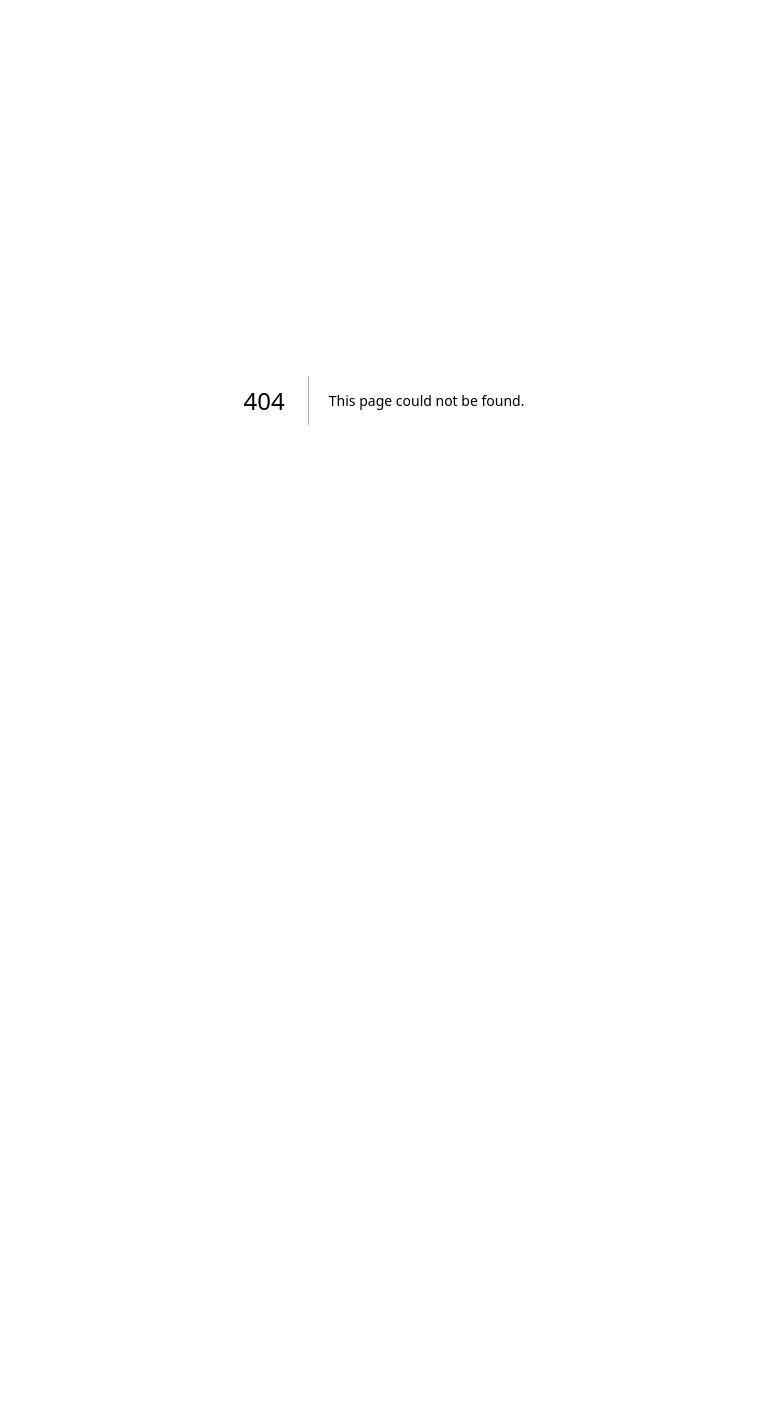
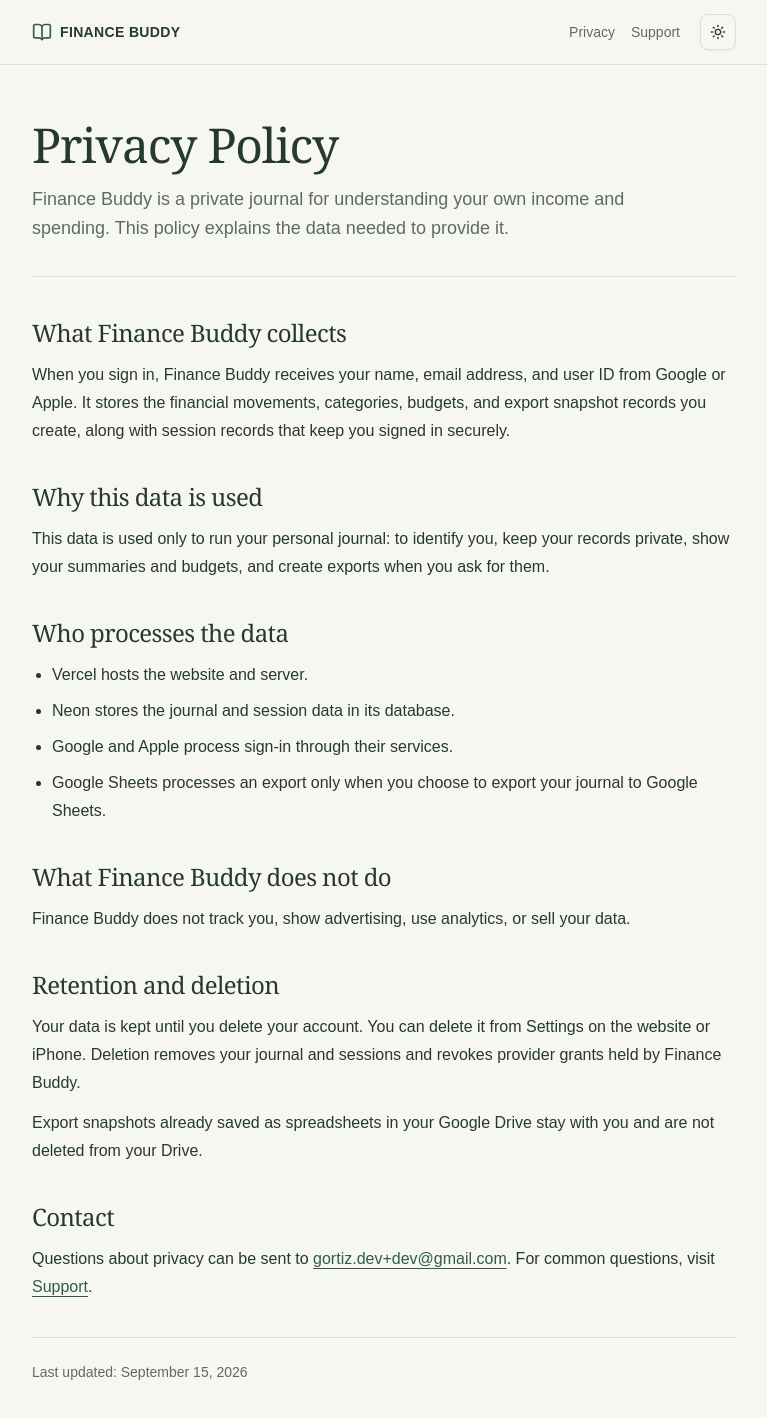
Before and after one commit to guillermo-rebolledo/finance-buddy, a Next.js app: page /privacy in a window 1280 px wide. Before the commit this address had no page. Shown: the top 1418 px of the page, without its empty margins (256-1023 px from the left). Before the commit the page ends 800 px from the top, so only its background shows below. Built offline with nearby package versions, Linux system fonts and the light colour scheme.

Commit message:
Add public privacy and support pages

```diff
--- a/src/app/login/page.tsx
+++ b/src/app/login/page.tsx
@@ -12,6 +12,7 @@ import { Alert, AlertTitle, AlertDescription } from "@/components/ui/alert";
 import { Badge } from "@/components/ui/badge";
 import { ModeToggle } from "@/components/mode-toggle";
 import { BookOpen, LockKeyhole } from "lucide-react";
+import Link from "next/link";
 export const dynamic = "force-dynamic";
 export default async function Login({
   searchParams,
@@ -80,9 +81,15 @@ export default async function Login({
             </div>
           </CardContent>
           <CardFooter>
-            <p className="text-xs leading-relaxed text-muted-foreground">
-              Only you can see the journal tied to this account.
-            </p>
+            <div className="flex flex-col gap-2 text-xs leading-relaxed text-muted-foreground">
+              <p>Only you can see the journal tied to this account.</p>
+              <Link
+                href="/privacy"
+                className="w-fit text-primary underline underline-offset-4"
+              >
+                Privacy Policy
+              </Link>
+            </div>
           </CardFooter>
         </Card>
       </div>
--- /dev/null
+++ b/src/app/privacy/page.tsx
@@ -0,0 +1,85 @@
+import type { Metadata } from "next";
+import Link from "next/link";
+import { PublicPage } from "@/components/public-page";
+import { SUPPORT_EMAIL } from "@/lib/site";
+
+export const metadata: Metadata = {
+  title: "Privacy Policy · Finance Buddy",
+  description: "How Finance Buddy collects, uses, and protects your data.",
+};
+
+export default function Privacy() {
+  return (
+    <PublicPage
+      title="Privacy Policy"
+      description="Finance Buddy is a private journal for understanding your own income and spending. This policy explains the data needed to provide it."
+    >
+      <section>
+        <h2>What Finance Buddy collects</h2>
+        <p>
+          When you sign in, Finance Buddy receives your name, email address,
+          and user ID from Google or Apple. It stores the financial movements,
+          categories, budgets, and export snapshot records you create, along
+          with session records that keep you signed in securely.
+        </p>
+      </section>
+
+      <section>
+        <h2>Why this data is used</h2>
+        <p>
+          This data is used only to run your personal journal: to identify
+          you, keep your records private, show your summaries and budgets, and
+          create exports when you ask for them.
+        </p>
+      </section>
+
+      <section>
+        <h2>Who processes the data</h2>
+        <ul>
+          <li>Vercel hosts the website and server.</li>
+          <li>Neon stores the journal and session data in its database.</li>
+          <li>Google and Apple process sign-in through their services.</li>
+          <li>
+            Google Sheets processes an export only when you choose to export
+            your journal to Google Sheets.
+          </li>
+        </ul>
+      </section>
+
+      <section>
+        <h2>What Finance Buddy does not do</h2>
+        <p>
+          Finance Buddy does not track you, show advertising, use analytics,
+          or sell your data.
+        </p>
+      </section>
+
+      <section>
+        <h2>Retention and deletion</h2>
+        <p>
+          Your data is kept until you delete your account. You can delete it
+          from Settings on the website or iPhone. Deletion removes your
+          journal and sessions and revokes provider grants held by Finance
+          Buddy.
+        </p>
+        <p>
+          Export snapshots already saved as spreadsheets in your Google Drive
+          stay with you and are not deleted from your Drive.
+        </p>
+      </section>
+
+      <section>
+        <h2>Contact</h2>
+        <p>
+          Questions about privacy can be sent to{" "}
+          <a href={`mailto:${SUPPORT_EMAIL}`}>{SUPPORT_EMAIL}</a>. For common
+          questions, visit <Link href="/support">Support</Link>.
+        </p>
+      </section>
+
+      <p className="border-t pt-6 text-sm text-muted-foreground">
+        Last updated: September 15, 2026
+      </p>
+    </PublicPage>
+  );
+}
--- /dev/null
+++ b/src/app/support/page.tsx
@@ -0,0 +1,77 @@
+import type { Metadata } from "next";
+import Link from "next/link";
+import { PublicPage } from "@/components/public-page";
+import { SUPPORT_EMAIL } from "@/lib/site";
+
+export const metadata: Metadata = {
+  title: "Support · Finance Buddy",
+  description: "Help with signing in, exports, and your Finance Buddy journal.",
+};
+
+export default function Support() {
+  return (
+    <PublicPage
+      title="Support"
+      description="Short answers to common questions about your Finance Buddy journal."
+    >
+      <section>
+        <h2>Contact</h2>
+        <p>
+          If you still need help, email{" "}
+          <a href={`mailto:${SUPPORT_EMAIL}`}>{SUPPORT_EMAIL}</a>.
+        </p>
+      </section>
+
+      <section>
+        <h2>How do I sign in with Google or Apple?</h2>
+        <p>
+          Choose Google or Apple on the sign-in screen. A verified email
+          address is required. If both providers use the same verified email,
+          they open the same journal.
+        </p>
+      </section>
+
+      <section>
+        <h2>Why did Hide My Email open a separate journal?</h2>
+        <p>
+          Apple Hide My Email gives Finance Buddy a private relay address. It
+          is different from your Google or regular Apple email, so it belongs
+          to a separate user identity and opens a separate journal.
+        </p>
+      </section>
+
+      <section>
+        <h2>How do I connect Google Sheets?</h2>
+        <p>
+          Sign in on the Finance Buddy website, open Dashboard, and choose
+          Connect Google Sheets export. The iPhone app can use that connection
+          afterward. Finance Buddy asks only for access to spreadsheets it
+          creates.
+        </p>
+      </section>
+
+      <section>
+        <h2>How do I export a PDF?</h2>
+        <p>
+          Open Dashboard, select the day, week, or month you want, and choose
+          Export PDF. The PDF is a snapshot you can save, print, or share.
+        </p>
+      </section>
+
+      <section>
+        <h2>How do I delete my account?</h2>
+        <p>
+          Open Settings on the website or iPhone and choose Delete account.
+          This permanently deletes the journal and signs it out everywhere.
+          Spreadsheets already in Google Drive and PDFs you saved stay with
+          you.
+        </p>
+      </section>
+
+      <p className="border-t pt-6 text-sm text-muted-foreground">
+        Read the <Link href="/privacy">Privacy Policy</Link> for details about
+        how your data is handled.
+      </p>
+    </PublicPage>
+  );
+}
--- /dev/null
+++ b/src/components/public-page.tsx
@@ -0,0 +1,60 @@
+import Link from "next/link";
+import { BookOpen } from "lucide-react";
+import { ModeToggle } from "@/components/mode-toggle";
+
+export function PublicPage({
+  title,
+  description,
+  children,
+}: {
+  title: string;
+  description: string;
+  children: React.ReactNode;
+}) {
+  return (
+    <div className="min-h-svh">
+      <header className="border-b bg-background/90 backdrop-blur supports-[backdrop-filter]:bg-background/75">
+        <div className="mx-auto flex min-h-16 max-w-3xl flex-wrap items-center gap-x-5 gap-y-2 px-5 py-3 sm:px-8">
+          <Link
+            href="/login"
+            className="mr-auto flex items-center gap-2 text-sm font-semibold tracking-wide"
+          >
+            <BookOpen aria-hidden="true" className="size-5 text-primary" />
+            FINANCE BUDDY
+          </Link>
+          <nav
+            aria-label="Legal and support"
+            className="flex items-center gap-4 text-sm"
+          >
+            <Link
+              className="text-muted-foreground hover:text-foreground"
+              href="/privacy"
+            >
+              Privacy
+            </Link>
+            <Link
+              className="text-muted-foreground hover:text-foreground"
+              href="/support"
+            >
+              Support
+            </Link>
+          </nav>
+          <ModeToggle size="icon" />
+        </div>
+      </header>
+      <main className="mx-auto max-w-3xl px-5 py-10 sm:px-8 sm:py-14">
+        <header className="mb-10 border-b pb-8">
+          <h1 className="font-serif text-4xl tracking-tight text-balance sm:text-5xl">
+            {title}
+          </h1>
+          <p className="mt-4 max-w-2xl text-lg leading-relaxed text-muted-foreground">
+            {description}
+          </p>
+        </header>
+        <div className="space-y-9 text-base leading-7 [&_a]:text-primary [&_a]:underline [&_a]:underline-offset-4 [&_h2]:mb-3 [&_h2]:font-serif [&_h2]:text-2xl [&_h2]:tracking-tight [&_p+p]:mt-3 [&_ul]:ml-5 [&_ul]:list-disc [&_ul]:space-y-2">
+          {children}
+        </div>
+      </main>
+    </div>
+  );
+}
--- /dev/null
+++ b/src/lib/site.ts
@@ -0,0 +1 @@
+export const SUPPORT_EMAIL = "gortiz.dev+dev@gmail.com";
```
Also changed, not shown: 3 other files (tests, documents, lock files or other folders).
